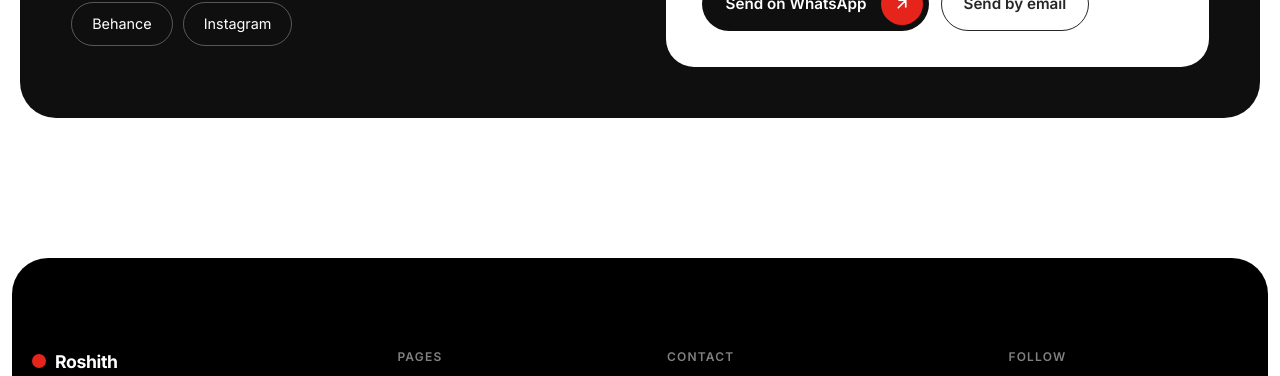
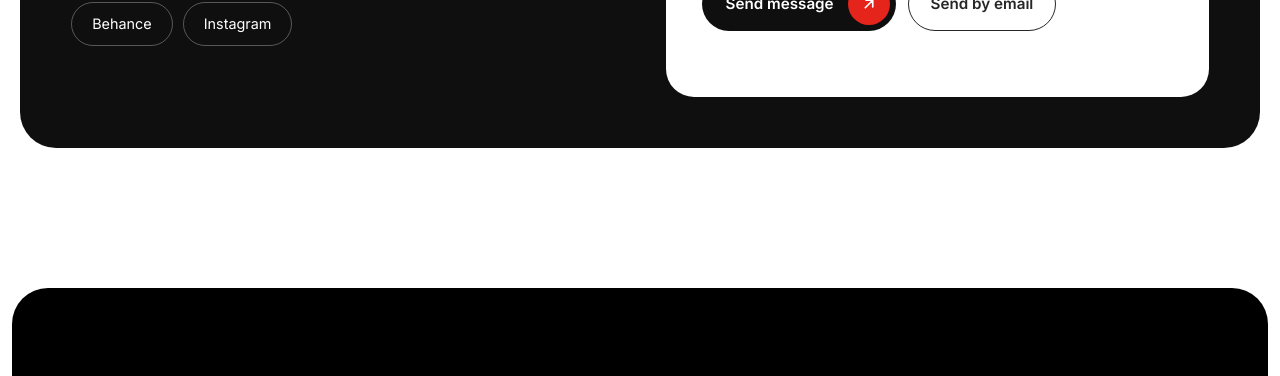
Before and after one commit to creationps73-sketch/Roshithbeandora, a plain HTML site: page index.html in a window 1280 px wide. Shown: the part 6590-6966 px from the top of the page. Drawn offline with Linux system fonts and the light colour scheme.

Commit message:
Contact form: rename button to Send message, add delivery note
Co-Authored-By: Claude Sonnet 5.5 <noreply@anthropic.com>
Claude-Session: https://claude.ai/code/session_01DiPZitTTPLuLx69cPiHSAz

```diff
--- a/index.html
+++ b/index.html
@@ -69,7 +69,7 @@
   <label>Email<input name="email" type="email" required autocomplete="email"></label>
   <label>Project<input name="project" placeholder="Logo, packaging, poster…"></label>
   <label>Message<textarea name="message" rows="4" required></textarea></label>
-  <div class="row"><button class="pill dk" type="submit"><span>Send on WhatsApp</span><i><svg viewBox="0 0 24 24" fill="none" stroke="currentColor" stroke-width="2.2" stroke-linecap="round" stroke-linejoin="round"><path d="M7 17 17 7M8 7h9v9"/></svg></i></button><button class="ghost" type="button" id="mailBtn">Send by email</button></div></form>
+  <div class="row"><button class="pill dk" type="submit"><span>Send message</span><i><svg viewBox="0 0 24 24" fill="none" stroke="currentColor" stroke-width="2.2" stroke-linecap="round" stroke-linejoin="round"><path d="M7 17 17 7M8 7h9v9"/></svg></i></button><button class="ghost" type="button" id="mailBtn">Send by email</button></div><p class="fnote" id="fnote" aria-live="polite"></p></form>
 </div></div></section>
 </main>
 
--- a/main.js
+++ b/main.js
@@ -40,6 +40,6 @@
 
   /* form */
   var f=$('#cform');
-  if(f){f.addEventListener('submit',function(e){e.preventDefault();var d=new FormData(f);var t='Hi Roshith, I’m '+d.get('name')+'.\nEmail: '+d.get('email')+'\nProject: '+(d.get('project')||'-')+'\n\n'+d.get('message');window.open('https://wa.me/'+RAW+'?text='+encodeURIComponent(t),'_blank')});
+  if(f){f.addEventListener('submit',function(e){e.preventDefault();var d=new FormData(f);var t='Hi Roshith, I’m '+d.get('name')+'.\nEmail: '+d.get('email')+'\nProject: '+(d.get('project')||'-')+'\n\n'+d.get('message');window.open('https://wa.me/'+RAW+'?text='+encodeURIComponent(t),'_blank');var n=$('#fnote');if(n)n.textContent='WhatsApp opened with your message \u2014 just press Send there to deliver it.'});
   $('#mailBtn').addEventListener('click',function(){var d=new FormData(f);location.href='mailto:'+EMAIL+'?subject='+encodeURIComponent('Project enquiry from '+(d.get('name')||''))+'&body='+encodeURIComponent((d.get('message')||'')+'\n\n'+(d.get('email')||''))});}
 })();
--- a/style.css
+++ b/style.css
@@ -217,3 +217,4 @@ h1,h2,h3{overflow-wrap:break-word}
 @media(max-height:560px) and (orientation:landscape){.hero-in{min-height:0;padding-top:100px}}
 @media(max-width:980px){.b.stats{min-height:0}}
 @media(max-width:400px){.cd b{font-size:.9rem}.cd{padding:12px}.ci{width:38px;height:38px}}
+.fnote{font-size:.85rem;color:var(--mut);min-height:1.2em}
```
